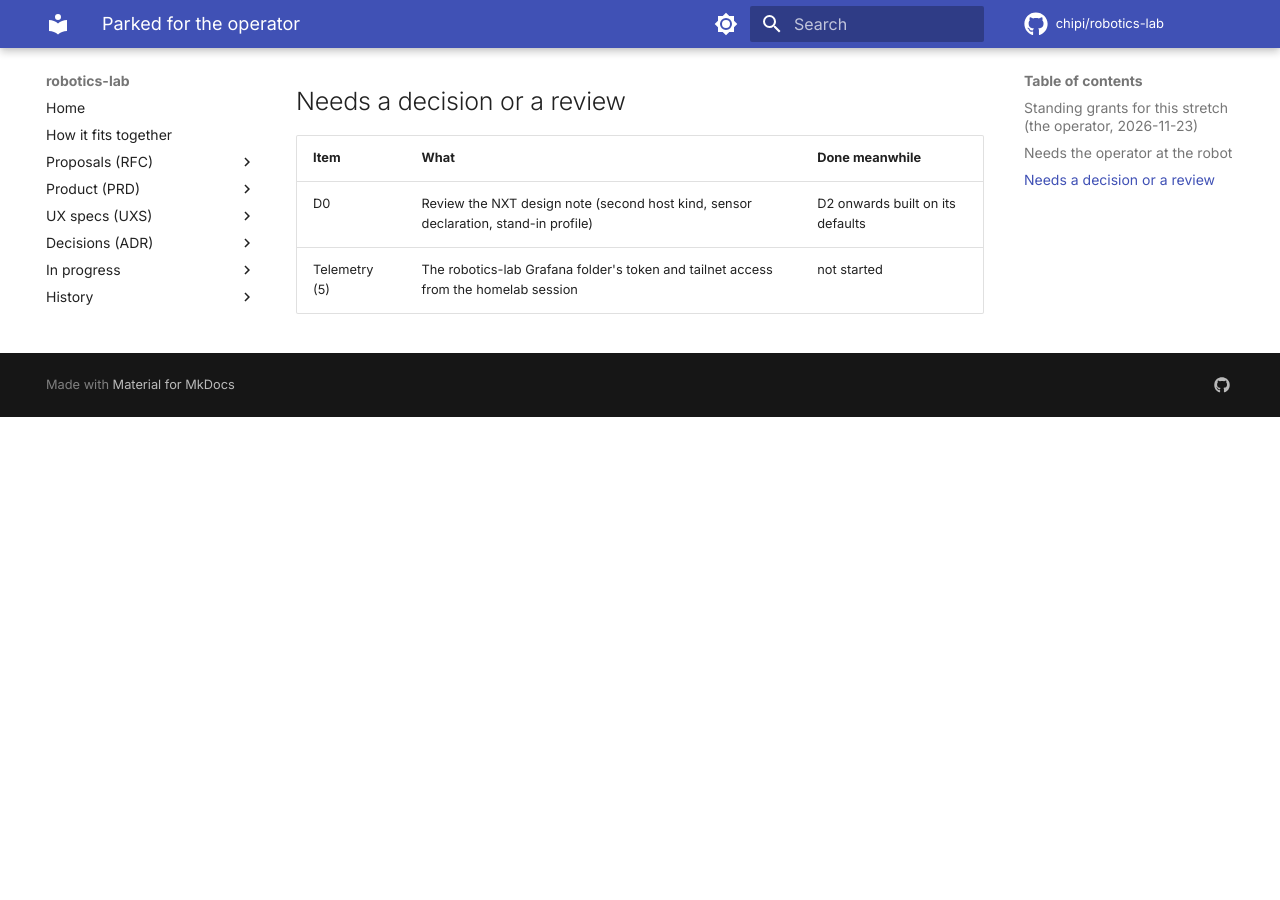
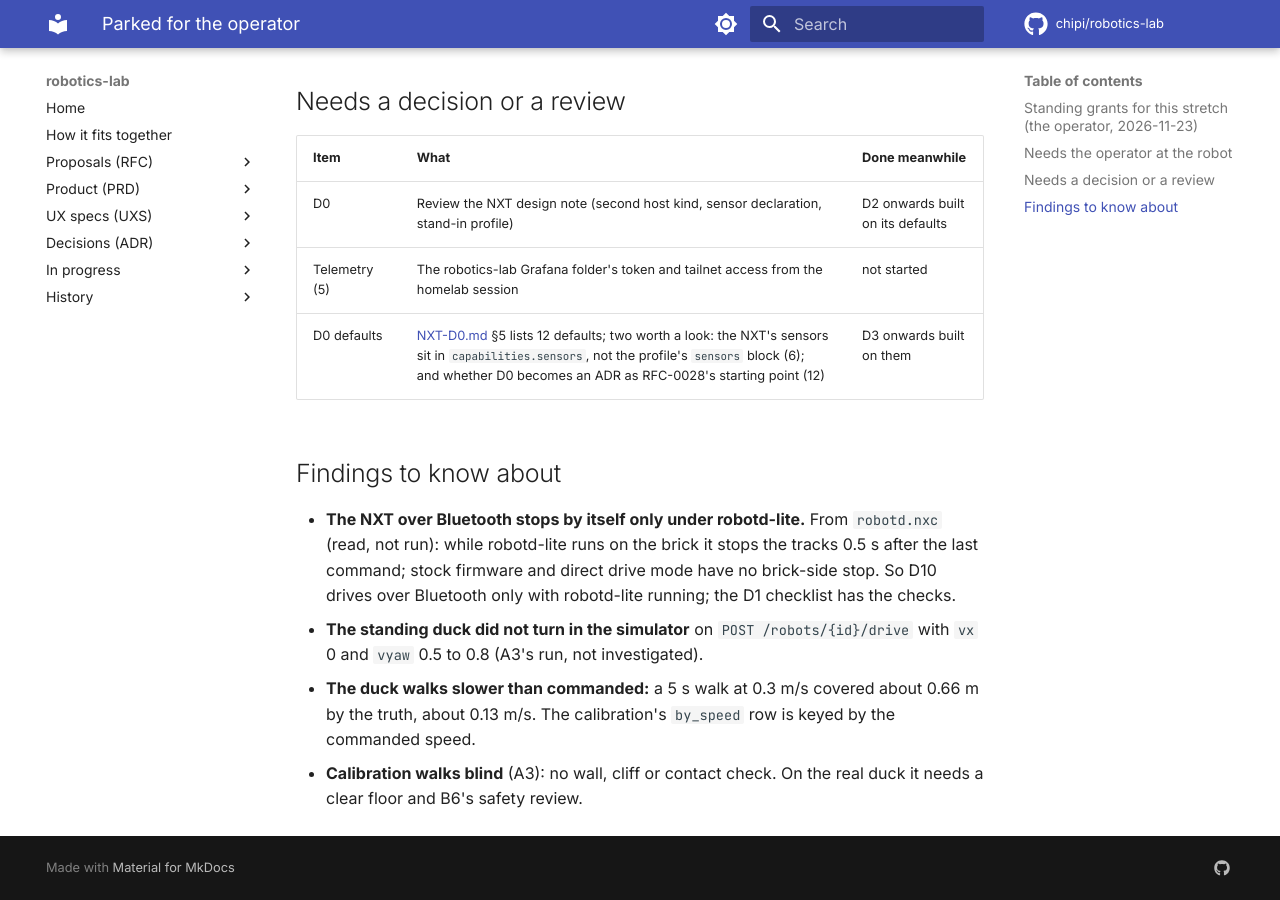
Before and after one commit to chipi/robotics-lab, an MkDocs documentation site: the page built from docs/wip/PARKED-FOR-OPERATOR.md, in a window 1280 px wide and 900 px high, scrolled down 889 px. Built offline with MkDocs 1.6.1 and Material for MkDocs 9.7.7, drawn with Linux system fonts in a browser that asks for light colours; comment, search, counter and statistics services are not loaded; before the commit the page ends 1306 px from its top, so only the background shows below that.

Commit message:
docs: the parked list: D0 defaults, the NXT's brick-side stop, A3's findings
Co-Authored-By: Claude Opus 5.5 <noreply@anthropic.com>
Claude-Session: https://claude.ai/code/session_01DJqN6sYcbi4sUoqvzGJdPG

```diff
--- a/docs/wip/PARKED-FOR-OPERATOR.md
+++ b/docs/wip/PARKED-FOR-OPERATOR.md
@@ -28,3 +28,17 @@ Cleared items are struck from the list when settled.
 | --- | --- | --- |
 | D0 | Review the NXT design note (second host kind, sensor declaration, stand-in profile) | D2 onwards built on its defaults |
 | Telemetry (5) | The robotics-lab Grafana folder's token and tailnet access from the homelab session | not started |
+| D0 defaults | [NXT-D0.md](NXT-D0.md) §5 lists 12 defaults; two worth a look: the NXT's sensors sit in `capabilities.sensors`, not the profile's `sensors` block (6); and whether D0 becomes an ADR as RFC-0028's starting point (12) | D3 onwards built on them |
+
+## Findings to know about
+
+- **The NXT over Bluetooth stops by itself only under robotd-lite.** From `robotd.nxc` (read, not
+  run): while robotd-lite runs on the brick it stops the tracks 0.5 s after the last command;
+  stock firmware and direct drive mode have no brick-side stop. So D10 drives over Bluetooth
+  only with robotd-lite running; the D1 checklist has the checks.
+- **The standing duck did not turn in the simulator** on `POST /robots/{id}/drive` with `vx` 0 and
+  `vyaw` 0.5 to 0.8 (A3's run, not investigated).
+- **The duck walks slower than commanded:** a 5 s walk at 0.3 m/s covered about 0.66 m by the
+  truth, about 0.13 m/s. The calibration's `by_speed` row is keyed by the commanded speed.
+- **Calibration walks blind** (A3): no wall, cliff or contact check. On the real duck it needs a
+  clear floor and B6's safety review.
```
